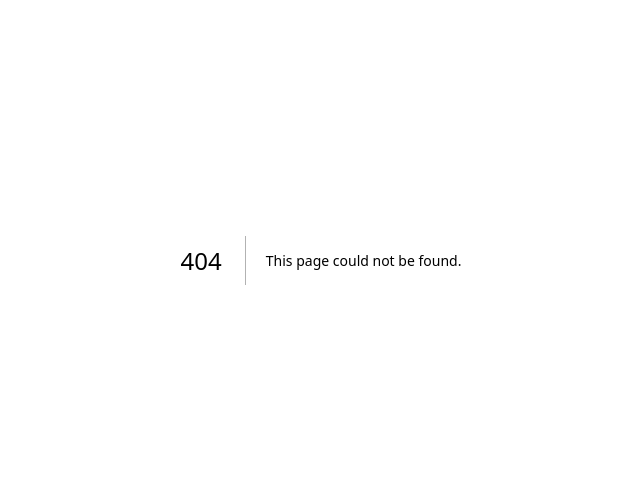
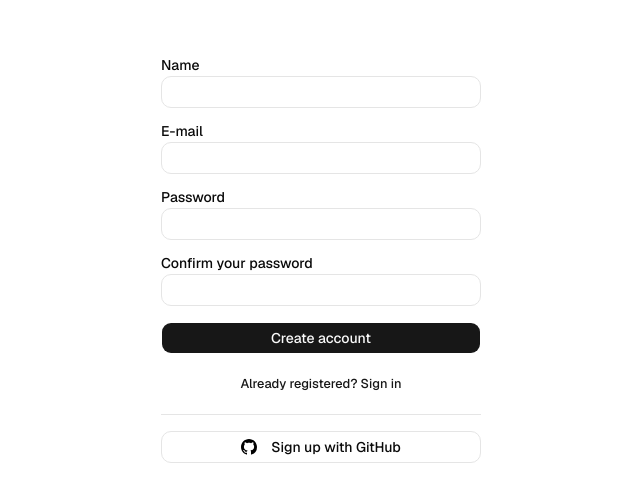
Before and after one commit to luaviduedo/next-saas-rbac, a Next.js app in the folder apps/web/: page /auth/sign-up in a window 1280 px wide. Before the commit this address had no page. Shown: the part 140-642 px from the top of the page, without its empty margins (319-959 px from the left). Built offline with nearby package versions, Linux system fonts and the light colour scheme.

Commit message:
create sign-up page

```diff
--- /dev/null
+++ b/apps/web/src/app/auth/sign-up/page.tsx
@@ -0,0 +1,53 @@
+import { Button } from '@/components/ui/button'
+import { Input } from '@/components/ui/input'
+import { Label } from '@/components/ui/label'
+import { Separator } from '@/components/ui/separator'
+import Link from 'next/link'
+
+import gitHubIcon from '@/assets/github-icon.svg'
+import Image from 'next/image'
+
+export default function SignUpPage() {
+  return (
+    <form action="" className="space-y-4">
+      <div className="space-y-1">
+        <Label htmlFor="name">Name</Label>
+        <Input name="name" id="name" />
+      </div>
+
+      <div className="space-y-1">
+        <Label htmlFor="email">E-mail</Label>
+        <Input name="email" type="email" id="email" />
+      </div>
+
+      <div className="space-y-1">
+        <Label htmlFor="password">Password</Label>
+        <Input name="password" type="password" id="password" />
+      </div>
+
+      <div className="space-y-1">
+        <Label htmlFor="password_confirmation">Confirm your password</Label>
+        <Input
+          name="password_confirmation"
+          type="password"
+          id="password_confirmation"
+        />
+      </div>
+
+      <Button type="submit" className="w-full">
+        Create account
+      </Button>
+
+      <Button variant={'link'} className="w-full" size={'sm'} asChild>
+        <Link href={'/auth/sign-in'}>Already registered? Sign in</Link>
+      </Button>
+
+      <Separator />
+
+      <Button type="submit" variant={'outline'} className="w-full">
+        <Image src={gitHubIcon} className="mr-2 size-4 dark:invert" alt="" />
+        Sign up with GitHub
+      </Button>
+    </form>
+  )
+}
```
